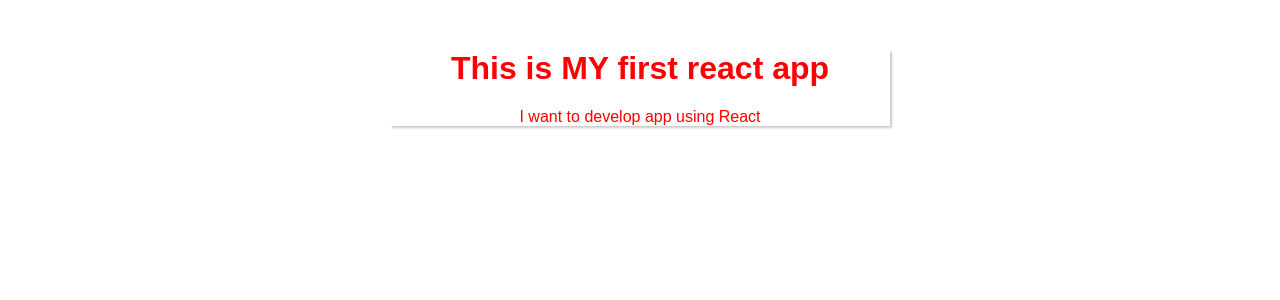
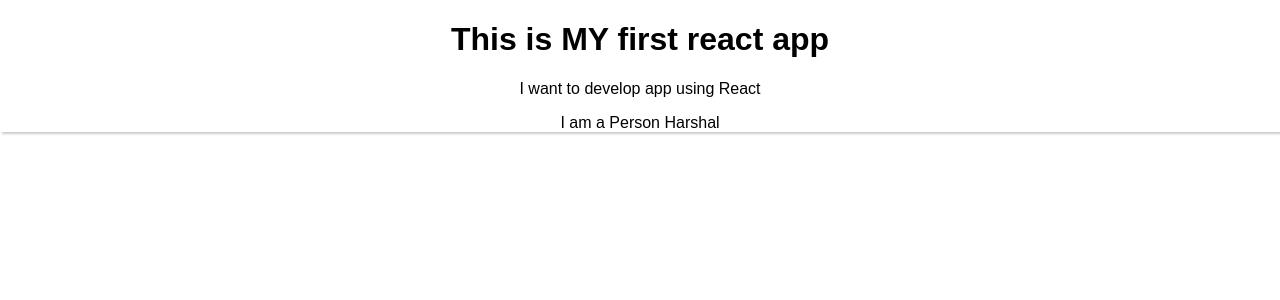
Before and after one commit to harsh-Deshmukh/ReactAppAssignment, a React (Create React App) app: page / in a window 1280 px wide. Shown: the top 300 px of the page. Built offline with nearby package versions, Linux system fonts and the light colour scheme.

Commit message:
Componant creation

```diff
--- a/src/App.css
+++ b/src/App.css
@@ -1,9 +1,5 @@
 .App {
   text-align: center;
-  width: 500px;
-  margin: auto;
-  margin-top: 50px;
-  color: red;
   border:10px blue;
   box-shadow: 2px 2px 2px #ccc;
 
--- a/src/App.js
+++ b/src/App.js
@@ -1,6 +1,7 @@
-import React, { Component } from 'react';
-import logo from './logo.svg';
-import './App.css';
+import React, { Component } from "react";
+import logo from "./logo.svg";
+import "./App.css";
+import Person from "./Person/Person";
 
 class App extends Component {
   render() {
@@ -18,6 +19,8 @@ class App extends Component {
       <div className="App">
         <h1>This is MY first react app</h1>
         <p>I want to develop app using React</p>
+        <Person/>
+
       </div>
     );
   }
--- /dev/null
+++ b/src/Person/Person.js
@@ -0,0 +1,7 @@
+import React from "react";
+
+const person = () => {
+  return <p>I am a Person Harshal</p>;
+};
+
+export default person;
```
